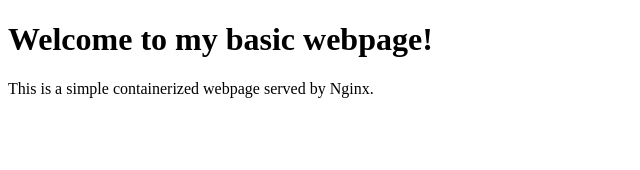
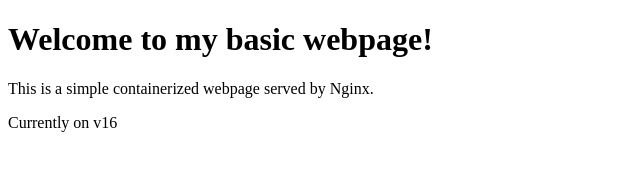
Before and after one commit to dambergn/gcp-test, a plain HTML site: page index.html in a window 1280 px wide. Shown: the whole page, without its empty margins (0-640 px from the left). Drawn offline with Linux system fonts and the light colour scheme.

Commit message:
fixed nginx in dockerconfig

```diff
--- a/index.html
+++ b/index.html
@@ -6,5 +6,6 @@
 <body>
     <h1>Welcome to my basic webpage!</h1>
     <p>This is a simple containerized webpage served by Nginx.</p>
+    <p>Currently on v16</p>
 </body>
 </html>
```
Also changed, not shown: README.md, 4 other files.
